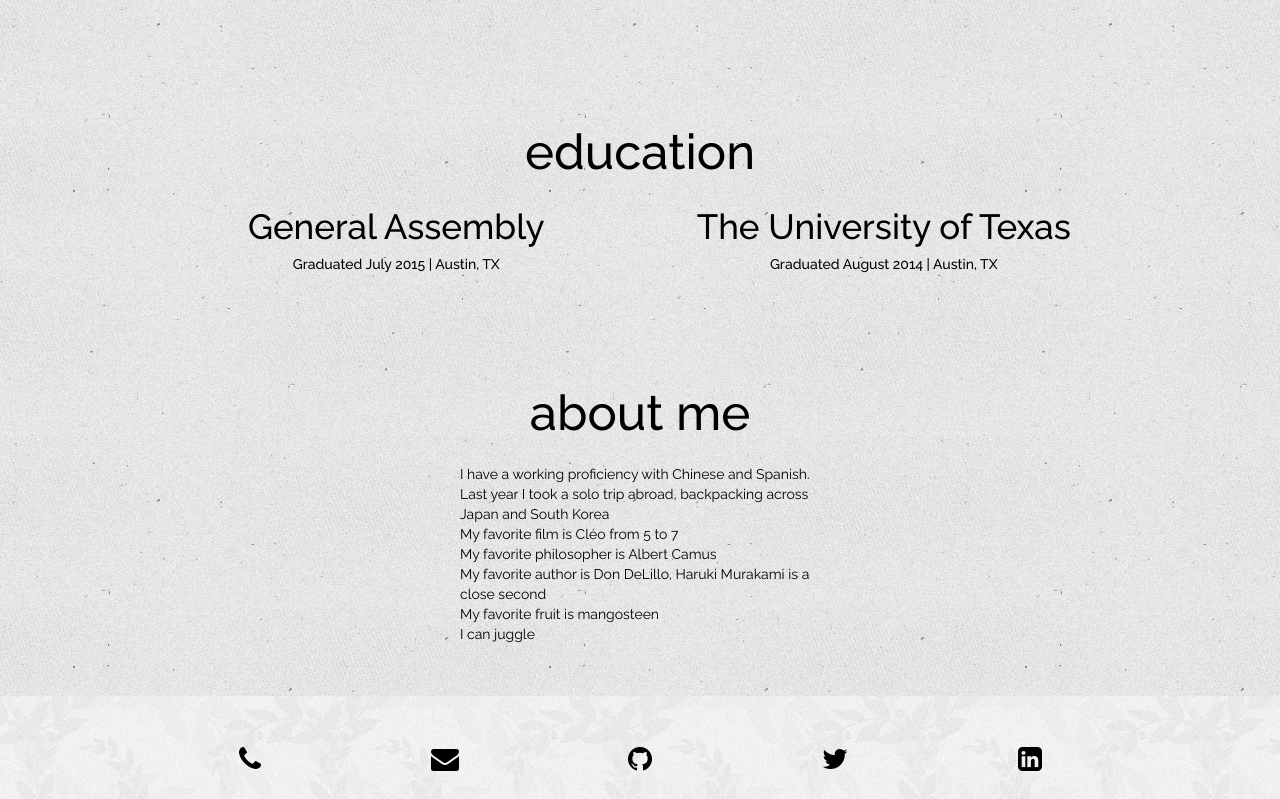
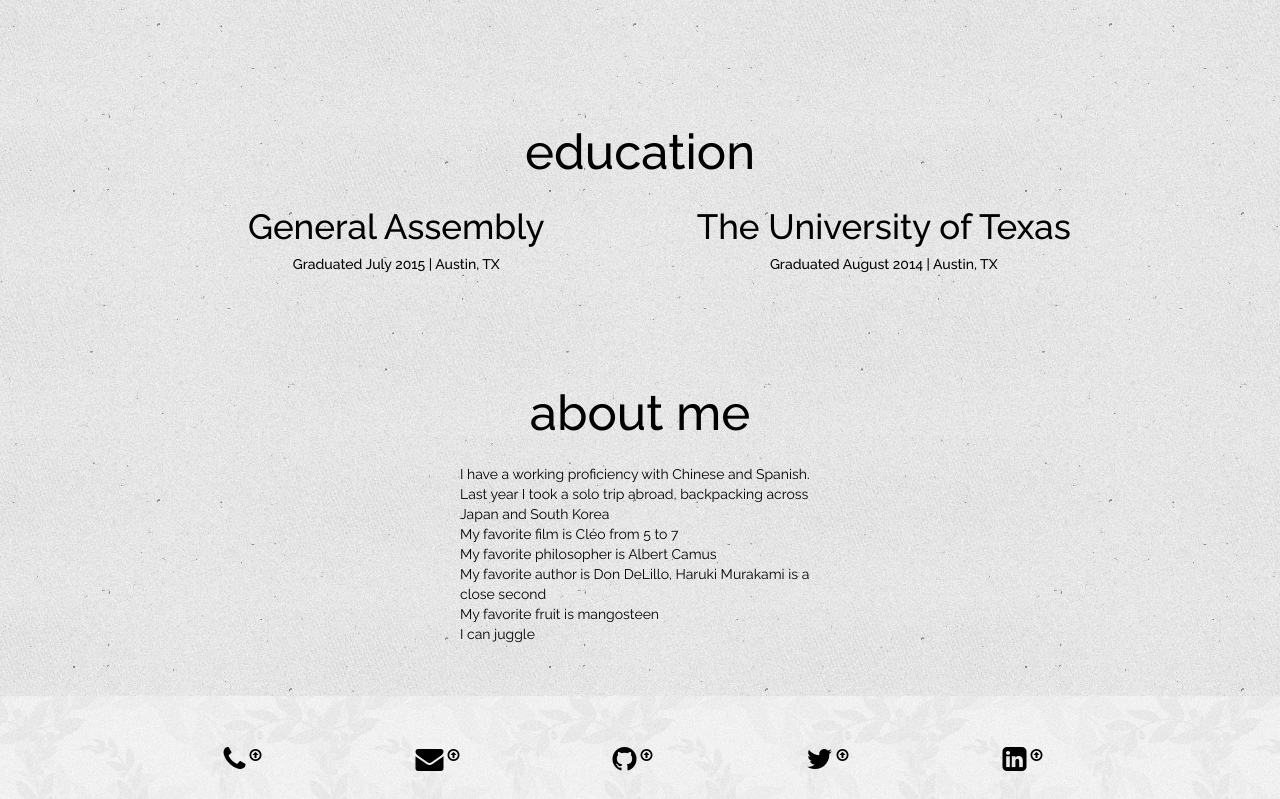
Before and after one commit to James527/james_portfolio, a plain HTML site: page index.html in a window 1280 px wide. Shown: the part 2001-2800 px from the top of the page. Drawn offline with Linux system fonts and the light colour scheme.

Commit message:
new font and silly icon float

```diff
--- a/assets/css/style.css
+++ b/assets/css/style.css
@@ -21,7 +21,7 @@
 }
 
 h1 {
-  /*font-family: helvetica, sans-serif;*/
+  font-family: 'Josefin Slab', serif;
   font-size: 4em;
 }
 
@@ -296,6 +296,42 @@
 }
 
 
+/* Icon Float */
+.hvr-icon-float {
+  display: inline-block;
+  vertical-align: middle;
+  -webkit-transform: translateZ(0);
+  transform: translateZ(0);
+  box-shadow: 0 0 1px rgba(0, 0, 0, 0);
+  -webkit-backface-visibility: hidden;
+  backface-visibility: hidden;
+  -moz-osx-font-smoothing: grayscale;
+  position: relative;
+  padding-right: 2.2em;
+  -webkit-transition-duration: 0.3s;
+  transition-duration: 0.3s;
+}
+.hvr-icon-float:before {
+  content: "\f01b";
+  position: absolute;
+  right: 1em;
+  padding: 0 1px;
+  font-family: FontAwesome;
+  -webkit-transform: translateZ(0);
+  transform: translateZ(0);
+  -webkit-transition-duration: 0.3s;
+  transition-duration: 0.3s;
+  -webkit-transition-property: transform;
+  transition-property: transform;
+  -webkit-transition-timing-function: ease-out;
+  transition-timing-function: ease-out;
+}
+.hvr-icon-float:hover:before, .hvr-icon-float:focus:before, .hvr-icon-float:active:before {
+  -webkit-transform: translateY(-4px);
+  transform: translateY(-4px);
+}
+
+
 /*____MEDIA QUERY________________________________________________*/
 
 @media (max-width: 768px) {
--- a/index.html
+++ b/index.html
@@ -22,6 +22,7 @@
   –––––––––––––––––––––––––––––––––––––––––––––––––– -->
     <link rel="stylesheet" href="assets/font-awesome/css/font-awesome.min.css">
     <link href='http://fonts.googleapis.com/css?family=Raleway:400,500' rel='stylesheet' type='text/css'>
+    <link href='http://fonts.googleapis.com/css?family=Josefin+Slab:300' rel='stylesheet' type='text/css'>
 
   	<!-- CSS
   –––––––––––––––––––––––––––––––––––––––––––––––––– -->
@@ -166,48 +167,46 @@
         <section id="portfolio">
           <h2>portfolio</h2>
             <ul class="row thumbnails">
-              <li class="col-md-3">
+              <li class="col-md-3 col-sm-4 col-xs-4">
                 <a href="./assets/images/mw.png" data-lightbox="portfolio">
                   <img class="img-circle" src="./assets/images/mind_thumb.png" alt="portfolio thumbnail">
                 </a>
               </li>
-              <li class="col-md-3">
+              <li class="col-md-3 col-sm-4 col-xs-4">
                 <a href="./assets/images/piq.png" data-lightbox="portfolio">
                   <img class="img-circle" src="./assets/images/piq_thumb.png" alt="portfolio thumbnail">
                 </a>
               </li>
-              <li class="col-md-3">
+              <li class="col-md-3 col-sm-4 col-xs-4">
                 <a href="./assets/images/mw.png" data-lightbox="portfolio">
                   <img class="img-circle" src="./assets/images/mind_thumb.png" alt="portfolio thumbnail">
                 </a>
               </li>
-              <li class="col-md-3">
+              <li class="col-md-3 col-sm-4 col-xs-4">
                 <a href="./assets/images/hub.png" data-lightbox="portfolio">
                   <img class="img-circle" src="./assets/images/hub_thumb.png" alt="portfolio thumbnail">
                 </a>
-              </li><!-- /row1 -->
-            </ul>
-<!--             <ul class="row thumbnails">
-              <li class="col-md-3">
+              </li><!--
+              <li class="col-md-3 col-sm-4 col-xs-4">
                 <a href="./assets/images/mw.png" data-lightbox="portfolio">
                   <img class="img-circle" src="./assets/images/mind_thumb.png" alt="portfolio thumbnail">
                 </a>
               </li>
-              <li class="col-md-3">
+              <li class="col-md-3 col-sm-4 col-xs-4">
                 <a href="./assets/images/piq.png" data-lightbox="portfolio">
                   <img class="img-circle" src="./assets/images/piq_thumb.png" alt="portfolio thumbnail">
                 </a>
               </li>
-              <li class="col-md-3">
+              <li class="col-md-3 col-sm-4 col-xs-4">
                 <a href="./assets/images/mw.png" data-lightbox="portfolio">
                   <img class="img-circle" src="./assets/images/mind_thumb.png" alt="portfolio thumbnail">
                 </a>
               </li>
-              <li class="col-md-3">
+              <li class="col-md-3 col-sm-4 col-xs-4">
                 <a href="./assets/images/hub.png" data-lightbox="portfolio">
                   <img class="img-circle" src="./assets/images/hub_thumb.png" alt="portfolio thumbnail">
                 </a>
-              </li> --> <!-- /row2 -->
+              </li> -->
             </ul>
         </section><!-- /#portfolio -->
         <section id="education">
@@ -243,19 +242,19 @@
       <div class="container">
         <ul id="foot-links" class="row">
           <li class="col-md-2 col-md-offset-1 col-sm-1 col-sm-offset-2 col-xs-1 col-xs-offset-2">
-            <a href=""><i class="fa fa-phone fa-2x" title="Phone"></i></a>
+            <a class="hvr-icon-float" href=""><i class="fa fa-phone fa-2x" title="Phone"></i></a>
           </li>
           <li class="col-md-2 col-md-offset-0 col-sm-1 col-sm-offset-1 col-xs-1 col-xs-offset-1">
-            <a href="mailto:jarutledge2@gmail.com"><i class="fa fa-envelope fa-2x" title="Gmail"></i></a>
+            <a class="hvr-icon-float" href="mailto:jarutledge2@gmail.com"><i class="fa fa-envelope fa-2x" title="Gmail"></i></a>
           </li>
           <li class="col-md-2 col-md-offset-0 col-sm-1 col-sm-offset-1 col-xs-1 col-xs-offset-1">
-            <a href="http://github.com/jmz527"><i class="fa fa-github fa-2x" title="GitHub"></i></a>
+            <a class="hvr-icon-float" href="http://github.com/jmz527"><i class="fa fa-github fa-2x" title="GitHub"></i></a>
           </li>
           <li class="col-md-2 col-md-offset-0 col-sm-1 col-sm-offset-1 col-xs-1 col-xs-offset-1">
-            <a href="http://twitter.com/jmz527"><i class="fa fa-twitter fa-2x" title="Twitter"></i></a>
+            <a class="hvr-icon-float" href="http://twitter.com/jmz527"><i class="fa fa-twitter fa-2x" title="Twitter"></i></a>
           </li>
           <li class="col-md-2 col-md-offset-0 col-sm-1 col-sm-offset-1 col-xs-1 col-xs-offset-1">
-            <a href="http://linkedin.com/in/jmz527"><i class="fa fa-linkedin-square fa-2x" title="LinkedIn"></i></a>
+            <a class="hvr-icon-float" href="http://linkedin.com/in/jmz527"><i class="fa fa-linkedin-square fa-2x" title="LinkedIn"></i></a>
           </li>
         </ul>
       </div><!-- /.container -->
```
